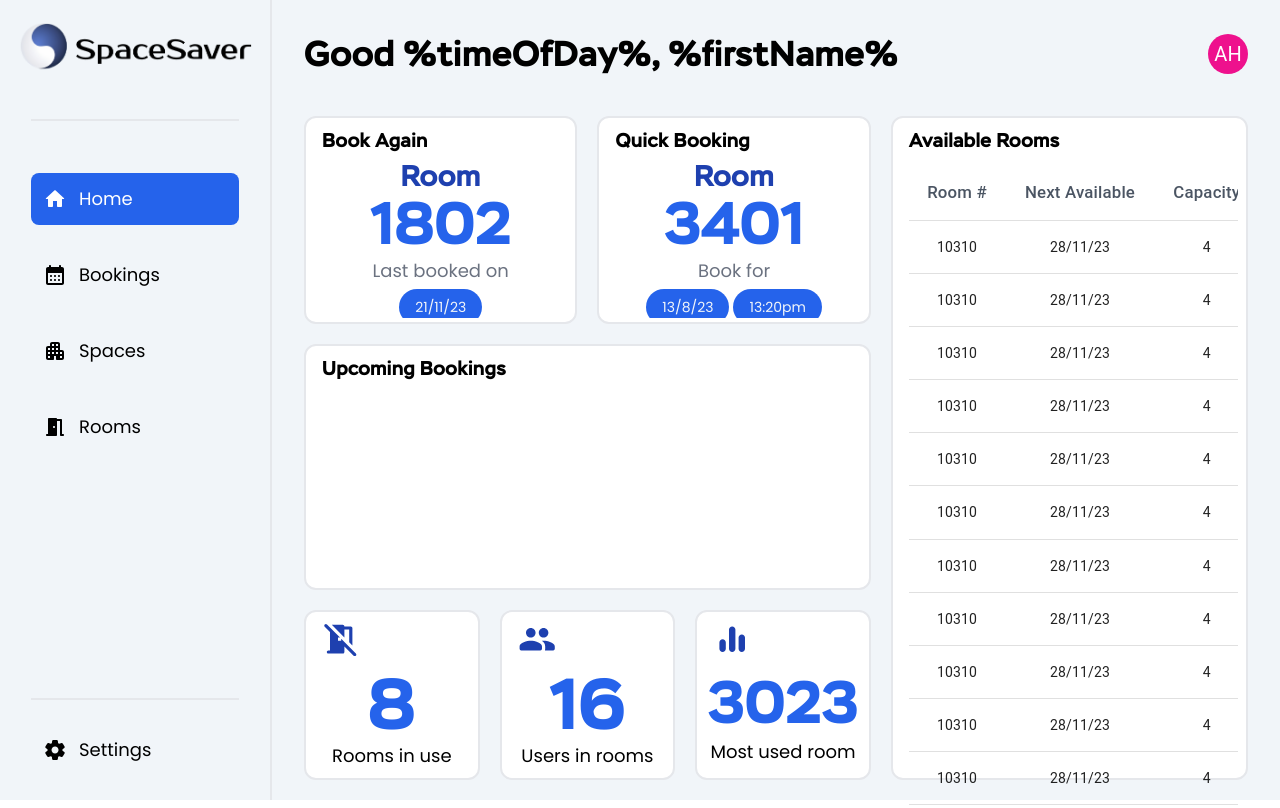
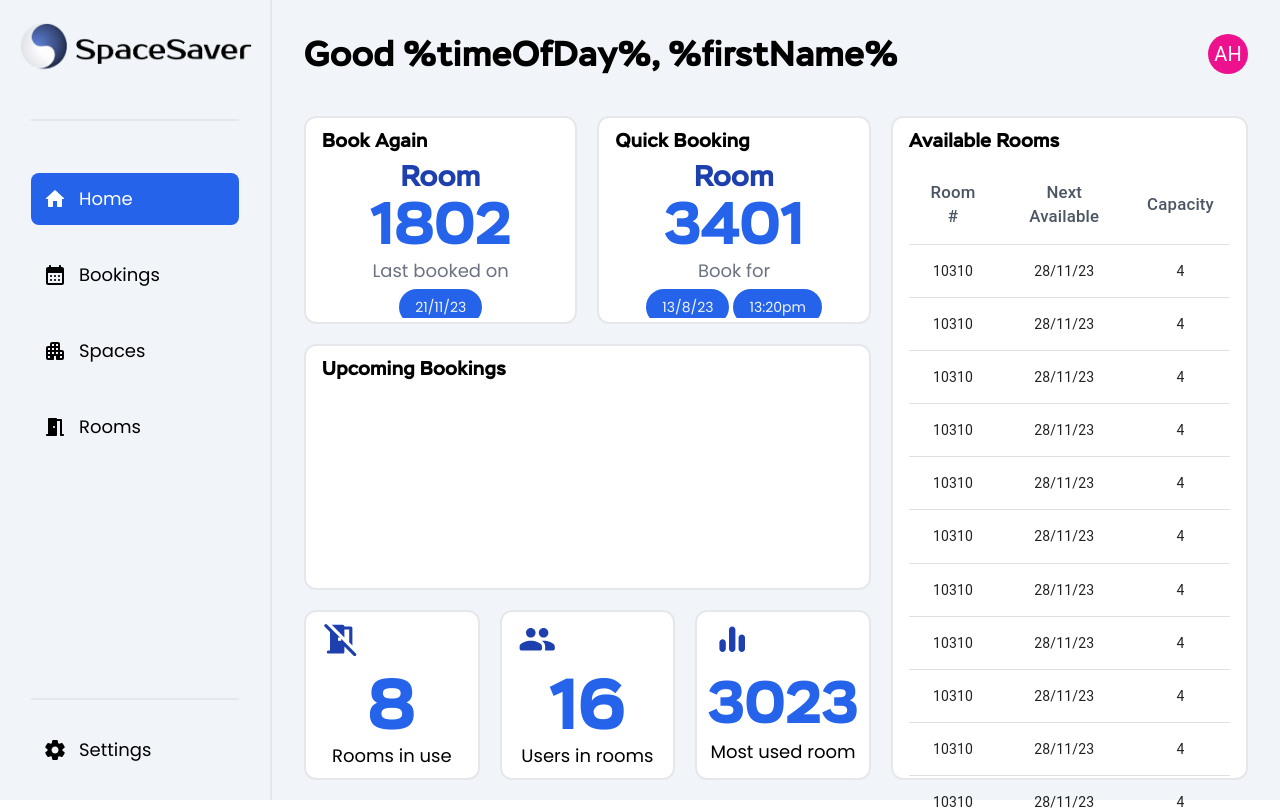
Before and after one commit to Space-Saver-Bookings/space-saver-client, a React (Vite) app: page /home in a window 1280 px wide. Built offline with nearby package versions, Linux system fonts and the light colour scheme.

Commit message:
feat: refactored table component for reusability

```diff
--- a/src/components/dashboard/DashItem.jsx
+++ b/src/components/dashboard/DashItem.jsx
@@ -13,7 +13,7 @@ function DashItem({heading, styling, content}) {
   return (
     <section className={base + ` ${styling}`}>
       <h3 className="px-2 font-coplette text-xl">{heading}</h3>
-      <section className="h-full overflow-y-clip mt-[-.6rem]">
+      <section className="h-full overflow-clip mt-[-.6rem]">
         {content}
       </section>
     </section>
--- a/src/components/dashboard/AvailableRoomTable.jsx
+++ b/src/components/dashboard/DashTableList.jsx
@@ -1,3 +1,5 @@
+import PropTypes from 'prop-types';
+
 import Table from '@mui/material/Table';
 import TableBody from '@mui/material/TableBody';
 import TableCell from '@mui/material/TableCell';
@@ -6,30 +8,13 @@ import TableHead from '@mui/material/TableHead';
 import TableRow from '@mui/material/TableRow';
 // import Paper from '@mui/material/Paper';
 
-// function createData(name, calories, fat, carbs, protein) {
-//   return {name, calories, fat, carbs, protein};
-// }
-
-function createData(roomNumber, date, capacity) {
-  return {roomNumber, date, capacity};
-}
-
-const columns = ['Room #', 'Next Available', 'Capacity'];
-const rows = Array.from(Array(20), () => createData(10310, '28/11/23', 4));
-
-// const rows = [
-//   createData('Frozen yoghurt', 159, 6.0, 24, 4.0),
-//   createData('Ice cream sandwich', 237, 9.0, 37, 4.3),
-//   createData('Eclair', 262, 16.0, 24, 6.0),
-// ];
-
-function AvailableRoomTable() {
+function DashTableList({height, columns, rows}) {
   return (
     <TableContainer
       // component={Paper}
-      sx={{maxHeight: 660, px: 1}}
+      sx={{maxHeight: {height}, px: 1}}
     >
-      <Table stickyHeader sx={{minWidth: 350}} aria-label="sticky table">
+      <Table stickyHeader aria-label="sticky table">
         <TableHead>
           <TableRow>
             {columns.map((column) => (
@@ -50,17 +35,19 @@ function AvailableRoomTable() {
           {rows.map((row) => (
             <TableRow
               key={row.roomNumber}
-              className='list-hover'
+              className="list-hover"
               sx={{
-                '&:last-child td, &:last-child th': {border: 0, pb: 4},
+                '&:last-child td, &:last-child th': {border: 0, pb: 3},
               }}
             >
-              {/* <TableCell component="th" scope="row">
-                {row.name}
-              </TableCell> */}
-              <TableCell align="center">{row.roomNumber}</TableCell>
+              {Object.values(row).map((item) => (
+                <TableCell key={item} align="center">
+                  {item}
+                </TableCell>
+              ))}
+              {/* <TableCell align="center">{row.roomNumber}</TableCell>
               <TableCell align="center">{row.date}</TableCell>
-              <TableCell align="center">{row.capacity}</TableCell>
+              <TableCell align="center">{row.capacity}</TableCell> */}
             </TableRow>
           ))}
         </TableBody>
@@ -69,4 +56,10 @@ function AvailableRoomTable() {
   );
 }
 
-export default AvailableRoomTable;
+DashTableList.propTypes = {
+  height: PropTypes.number,
+  columns: PropTypes.array,
+  rows: PropTypes.array,
+};
+
+export default DashTableList;
--- a/src/features/dashboard/AvailableRoom.jsx
+++ b/src/features/dashboard/AvailableRoom.jsx
@@ -1,23 +1,18 @@
-import AvailableRoomTable from "../../components/dashboard/AvailableRoomTable";
+import DashTableList from '../../components/dashboard/DashTableList';
+
+function createData(roomNumber, date, capacity) {
+  return {roomNumber, date, capacity};
+}
+
+const columns = ['Room #', 'Next Available', 'Capacity'];
+const rows = Array.from(Array(15), () => createData(10310, '28/11/23', 4));
 
 function AvailableRoom() {
-    return (
-      <section className="h-full">
-        {/* <div className="flex justify-evenly gap-4">
-          <p>Room #</p>
-          <p>Next Available</p>
-          <p>Capacity</p>
-        </div> */}
-
-        {/* <div className="flex justify-between px-5 mt-2">
-          <p>10310</p>
-          <p>28/11/23</p>
-          <p>4</p>
-        </div> */}
-
-        <AvailableRoomTable/>
-      </section>
-    );
+  return (
+    <section className="h-full">
+      <DashTableList height={660} columns={columns} rows={rows} />
+    </section>
+  );
 }
 
-export default AvailableRoom
+export default AvailableRoom;
--- /dev/null
+++ b/src/features/dashboard/UpcomingBookings.jsx
@@ -0,0 +1,9 @@
+function UpcomingBookings() {
+    return (
+        <div>
+
+        </div>
+    )
+}
+
+export default UpcomingBookings
```
